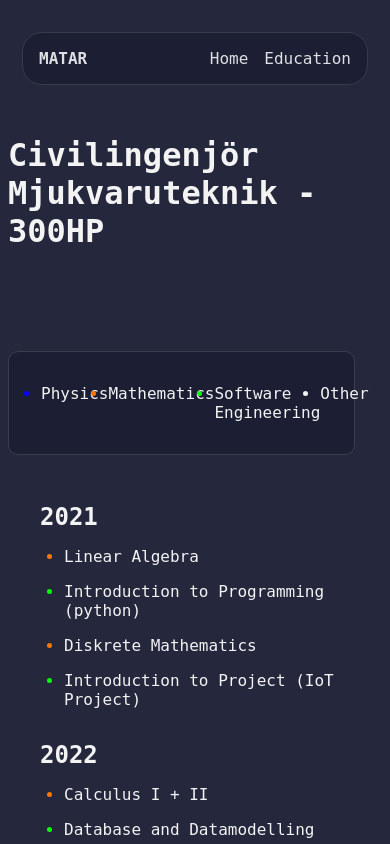
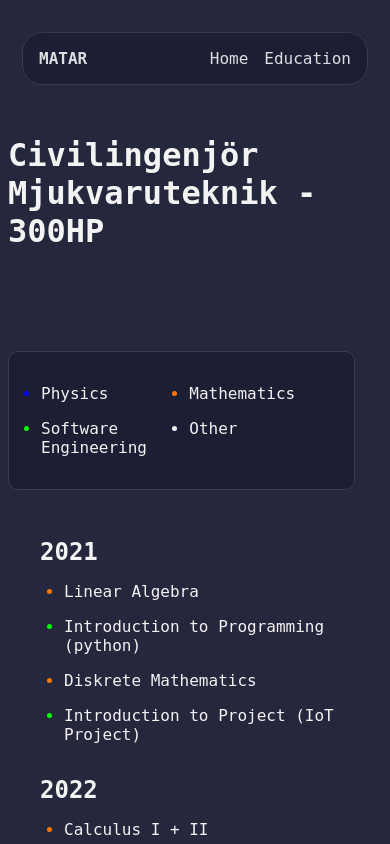
Before and after one commit to Matars/Portfolio, a Vue app: page /Education in a window 390 px wide. Shown: the top 844 px of the page. Built offline with nearby package versions, Linux system fonts and the light colour scheme.

Commit message:
fixed education page for mobile

```diff
--- a/src/App.vue
+++ b/src/App.vue
@@ -41,6 +41,7 @@
   left: 50%;
   transform: translateX(-50%);
   opacity: 0.9;
+  z-index: 1;
 }
 
 nav > ul {
@@ -52,17 +53,7 @@
 nav > ul > li {
   margin-left: 1rem;
 }
-.nav-container::before {
-  content: "";
-  position: absolute;
-  top: 0;
-  left: 0;
-  width: 100%;
-  height: 100%;
-  background-color: var(--bg-second);
-  filter: blur(5px);
-  z-index: -1;
-}
+
 @media only screen and (max-width: 600px) {
   nav {
     width: 80vw;
--- a/src/components/InstructionsComp.vue
+++ b/src/components/InstructionsComp.vue
@@ -34,4 +34,12 @@
 .math {
   color: #ff7700;
 }
+
+@media screen and (max-width: 600px) {
+  ul {
+    display: grid;
+    grid-template-columns: 1fr 1fr;
+    grid-gap: 1rem;
+  }
+}
 </style>
```
